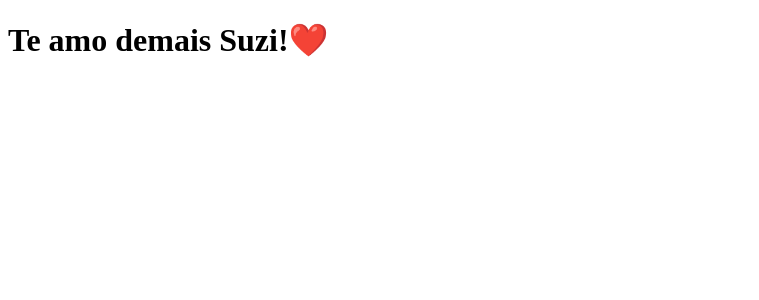
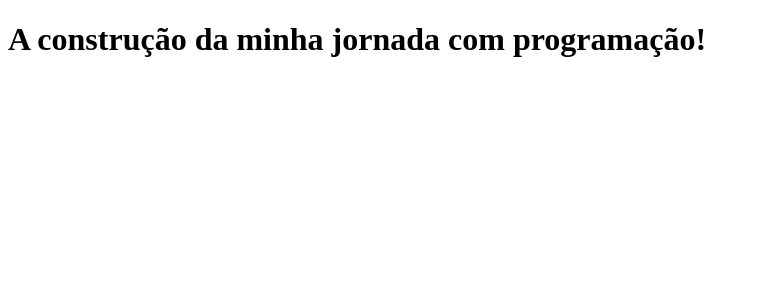
Before and after one commit to natanzer4/clone-tabnews, a Next.js app: page / in a window 1280 px wide. Shown: the top 300 px of the page, without its empty margins (0-759 px from the left). Built offline with nearby package versions, Linux system fonts and the light colour scheme.

Commit message:
modifica a mensagem da `home`

```diff
--- a/pages/index.js
+++ b/pages/index.js
@@ -1,5 +1,5 @@
 function Home() {
-  return <h1>Te amo demais Suzi!❤️</h1>;
+  return <h1>A construção da minha jornada com programação!</h1>;
 }
 
 export default Home;
```
